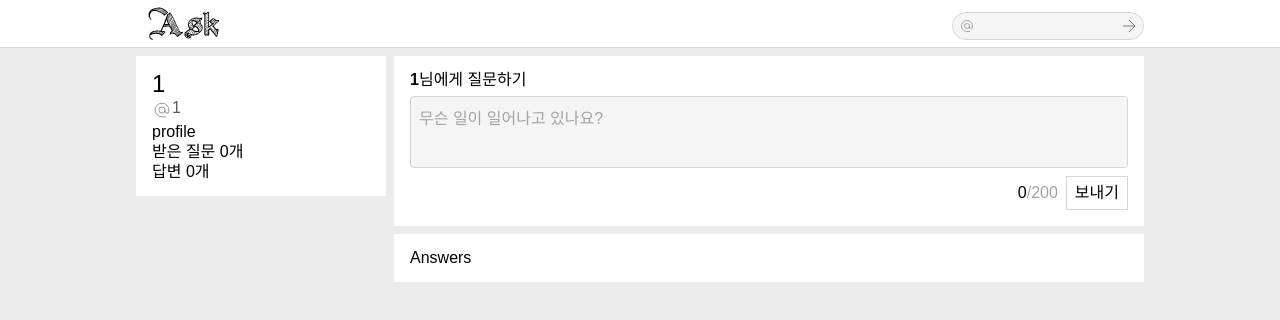
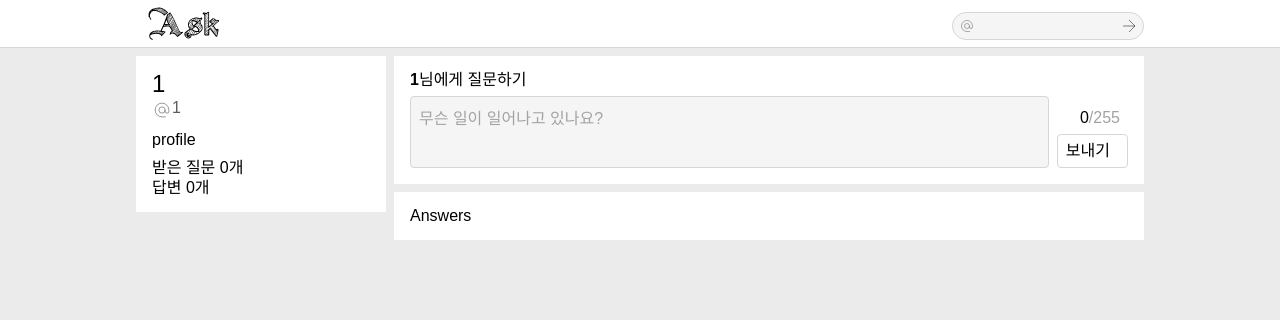
Before and after one commit to Danue1/ask, a React (Create React App) app: page /1 in a window 1280 px wide. Shown: the top 320 px of the page. Built offline with nearby package versions, Linux system fonts and the light colour scheme.

Commit message:
update QuestionInput

```diff
--- a/src/App/Pages/Ask/QuestionInput/index.tsx
+++ b/src/App/Pages/Ask/QuestionInput/index.tsx
@@ -40,15 +40,23 @@ const Textarea = styled.textarea`
 
 const Container = styled.div`
   display: grid;
-  grid-auto-flow: column;
   grid-gap: 0.5rem;
-  justify-content: flex-end;
-  align-items: center;
+  align-items: flex-end;
+  grid-template-columns: 1fr 8ch;
+`
+
+const Side = styled.div`
+  display: grid;
+  grid-gap: 0.5rem;
+  align-items: flex-end;
 `
 
 const Counter = styled.div`
   display: grid;
   grid-auto-flow: column;
+  justify-content: flex-end;
+
+  margin-right: 0.5rem;
 `
 
 const TextLength = styled.div``
@@ -63,6 +71,7 @@ const Submit = styled.div`
   padding: 0.5rem;
 
   border: 1px solid hsl(0 0% 84%);
+  border-radius: 0.25rem;
 `
 
 export const QuestionInput: FC = () => {
@@ -72,8 +81,17 @@ export const QuestionInput: FC = () => {
 
   const [textLength, setTextLength] = useState<number>(0)
 
+  const MAX_LENGTH = 255
+
   const updateTextLength = () => {
-    setTextLength(ref.current!.value.length)
+    const element = ref.current!
+    const textLength = element.value.length
+    if (textLength > MAX_LENGTH) {
+      element.value = element.value.slice(0, MAX_LENGTH)
+      setTextLength(MAX_LENGTH)
+    } else {
+      setTextLength(textLength)
+    }
   }
 
   const submitQuestion = () => {
@@ -92,13 +110,15 @@ export const QuestionInput: FC = () => {
         <Name>{name}</Name>
         <Text>님에게 질문하기</Text>
       </Label>
-      <Textarea rows={3} ref={ref} onChange={updateTextLength} placeholder="무슨 일이 일어나고 있나요?" />
       <Container>
-        <Counter>
-          <TextLength>{textLength}</TextLength>
-          <Limit>/200</Limit>
-        </Counter>
-        <Submit onClick={submitQuestion}>보내기</Submit>
+        <Textarea rows={3} ref={ref} onChange={updateTextLength} placeholder="무슨 일이 일어나고 있나요?" />
+        <Side>
+          <Counter>
+            <TextLength>{textLength}</TextLength>
+            <Limit>/{MAX_LENGTH}</Limit>
+          </Counter>
+          <Submit onClick={submitQuestion}>보내기</Submit>
+        </Side>
       </Container>
     </Layout>
   )
--- a/src/App/Pages/Ask/User/index.tsx
+++ b/src/App/Pages/Ask/User/index.tsx
@@ -24,7 +24,9 @@ const MentionId = styled.div`
   color: hsl(0 0% 36%);
 `
 
-const Profile = styled.div``
+const Profile = styled.div`
+  margin: 0.5rem 0;
+`
 
 const QuestionCount = styled.div``
 
```
